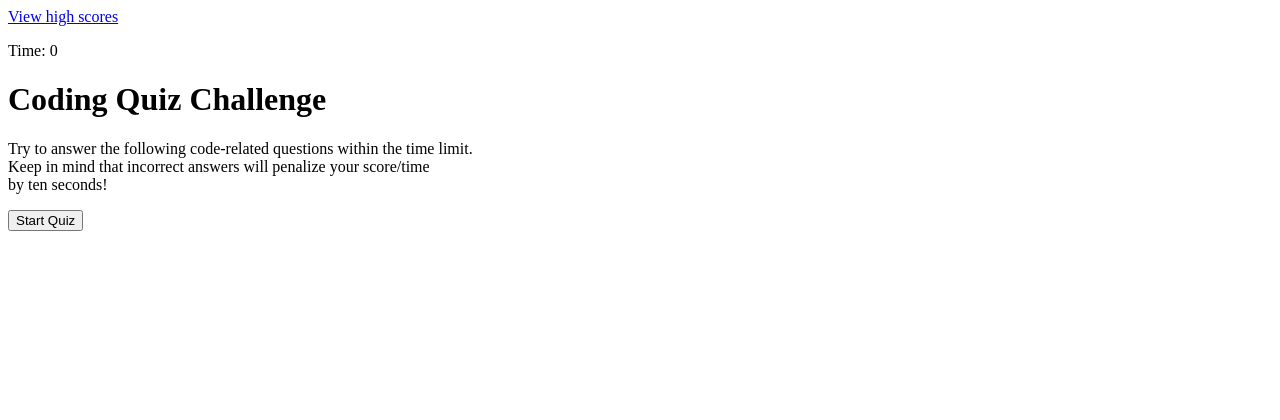
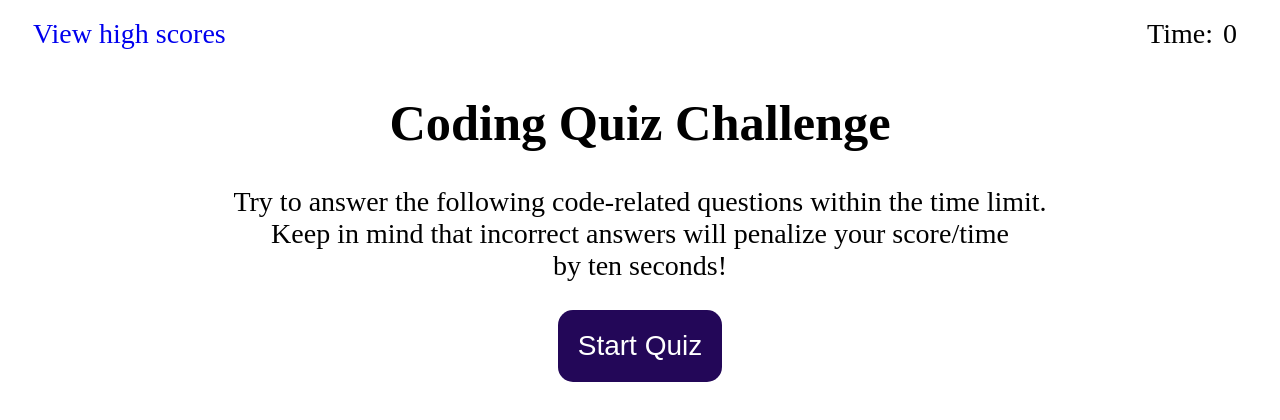
Before and after one commit to blanchardt/Trevors-Timed-Quiz, a plain HTML site: page index.html in a window 1280 px wide. Drawn offline with Linux system fonts and the light colour scheme.

Commit message:
created a css file o add some basic styling to the web page.

```diff
--- /dev/null
+++ b/assets/css/style.css
@@ -0,0 +1,54 @@
+/*style the header*/
+header {
+    display: flex;
+    justify-content: space-between;
+    align-items: center;
+    width: 100%;
+}
+
+header a {
+    display: inline;
+    text-align: left;
+    padding-left: 25px;
+    text-decoration: none;
+}
+
+header p {
+    display: flex;
+    margin: 10px;
+    padding-right: 25px;
+}
+
+/*define the sizes for the text*/
+body {
+    font-size: 28px;
+}
+
+h1 {
+    font-size: 180%;
+}
+
+/*style the text in the main section to be in the center */
+main {
+    text-align: center;
+}
+
+/*To provide a space between Time: and the number*/
+span {
+    padding-left: 10px;
+}
+
+/*Styling all of the buttons*/
+button {
+    color: white;
+    background-color: rgb(35, 7, 88);
+    font-size: 100%;
+    border: transparent;
+    border-radius: 15px;
+    padding: 20px;
+}
+
+button:hover {
+    background-color: blueviolet;
+    cursor: pointer;
+}
--- a/index.html
+++ b/index.html
@@ -5,6 +5,8 @@
     <meta name="viewport" content="width=device-width, initial-scale=1.0" />
     <meta http-equiv="X-UA-Compatible" content="ie=edge" />
     <title>Timed Multiple Choice Quiz</title>
+
+    <link rel="stylesheet" href="./assets/css/style.css" />
   </head>
   <body>
     <!--Create the header for the highscore links and the time-->
```
